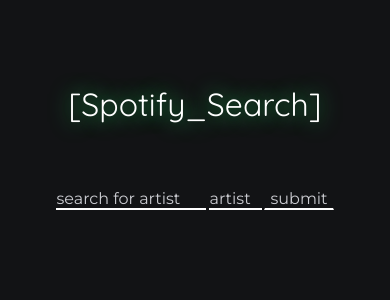
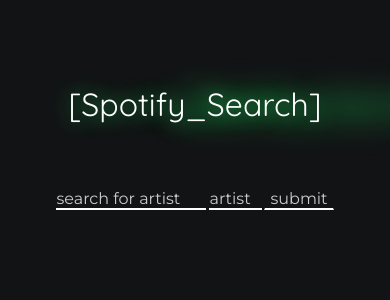
Before and after one commit to adrianwysocki77/spotify_search, a PHP site: page / in a window 390 px wide; the page is wider, and only the part inside the window is pictured. Shown: the top 300 px of that part. Run offline with PHP 8.4, Linux system fonts and the light colour scheme.

Commit message:
fixing mobile version

```diff
--- a/styles.css
+++ b/styles.css
@@ -125,7 +125,7 @@ button {
   /* border: 2px solid yellow; */
 }
 
-/* .neoncontainer:after {
+.neoncontainer:after {
   content: attr(data-text);
   position: absolute;
   z-index: -1;
@@ -134,7 +134,7 @@ button {
   width: 20px;
 }
 
-.neoncontainer:before {
+/* .neoncontainer:before {
   content: "";
   width: 900px;
   height: 80px;
@@ -143,8 +143,8 @@ button {
   z-index: -2;
   opacity: 0.5;
   filter: blur(30px);
-} */
-
+}
+ */
 .searchdiv {
   display: flex;
   color: white;
```
